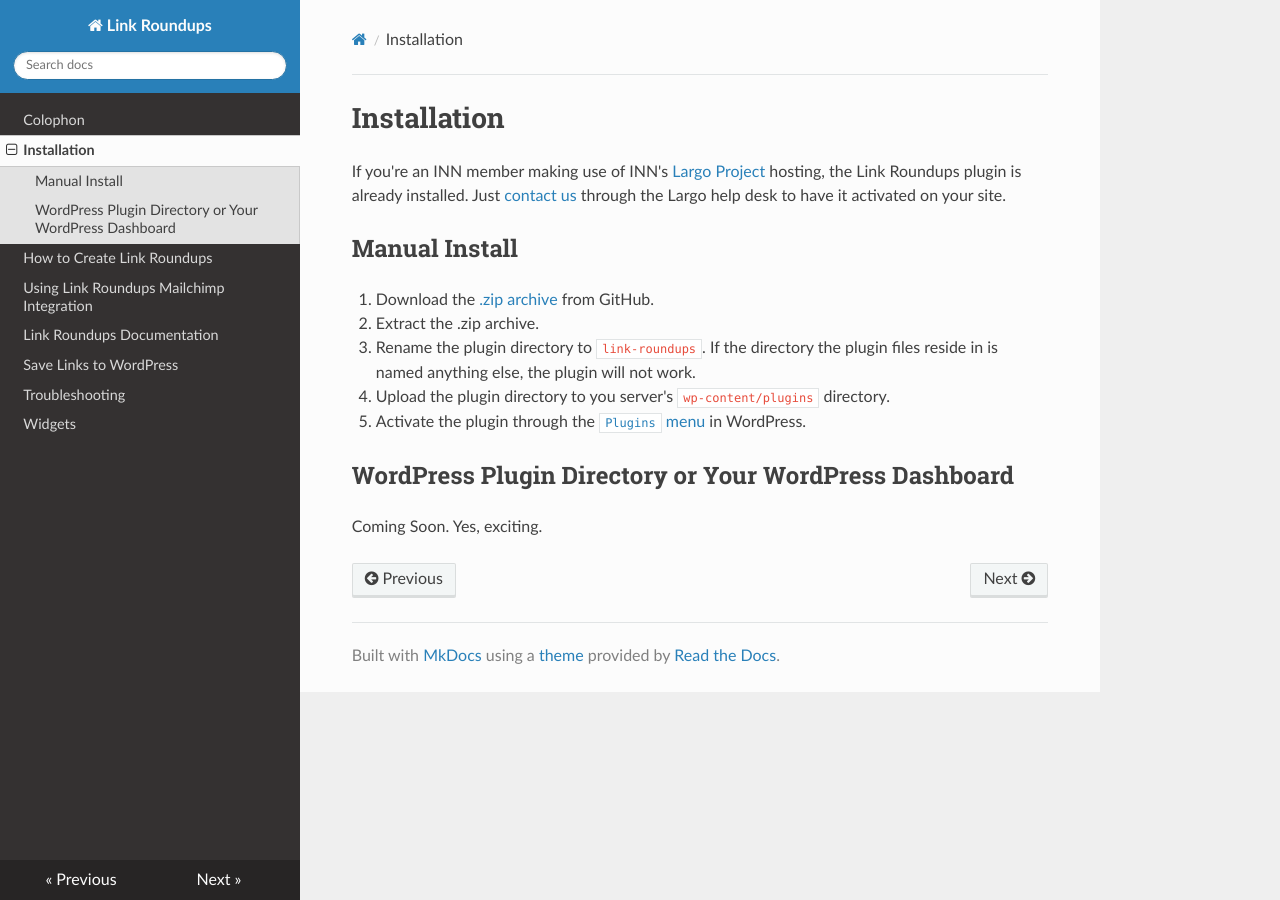
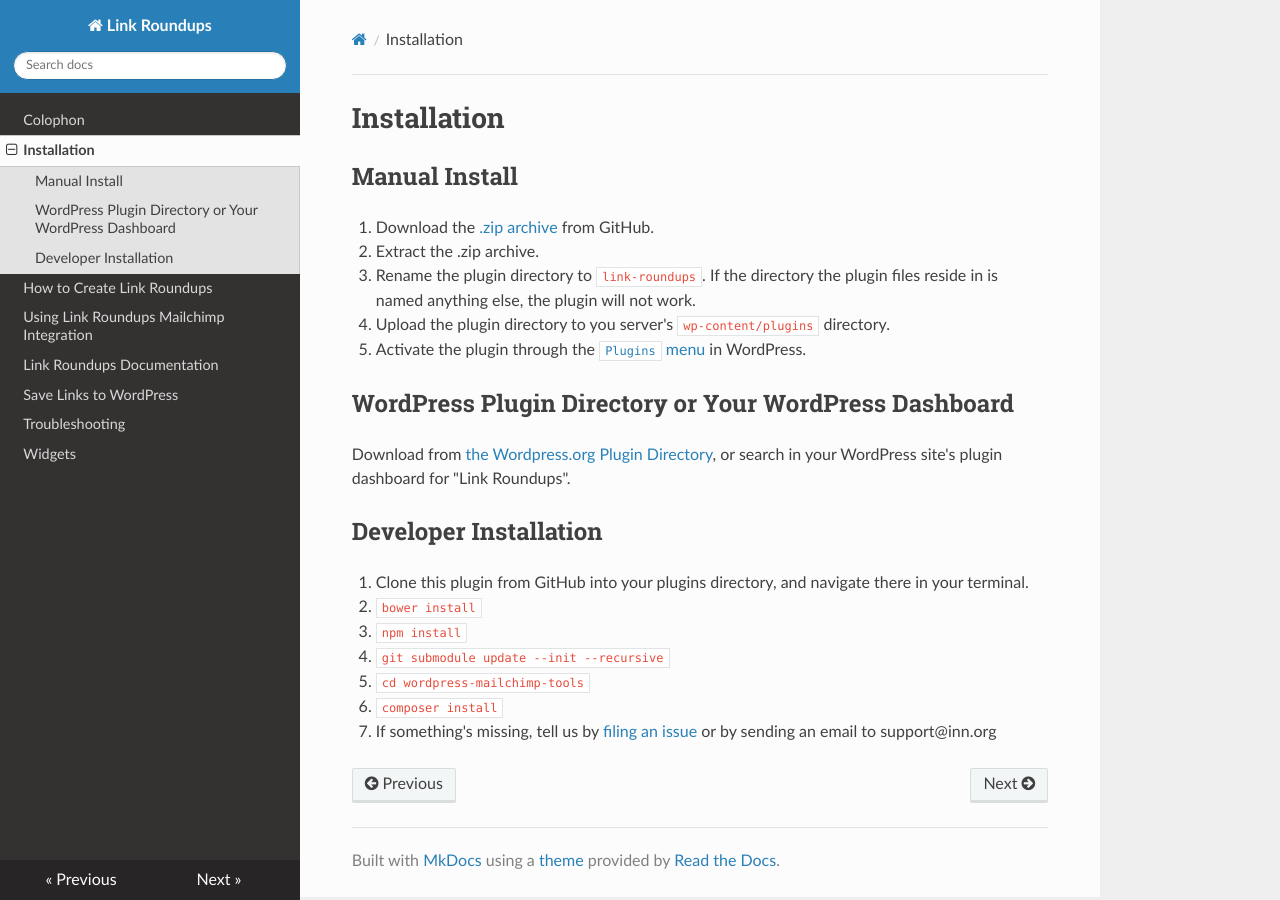
Before and after one commit to INN/link-roundups, an MkDocs documentation site: the page built from docs/installation.md, in a window 1280 px wide. Built offline with MkDocs 1.6.1, drawn with Linux system fonts in a browser that asks for light colours; nearby versions of some CDN libraries.

Commit message:
Add developer documentation

```diff
--- a/docs/installation.md
+++ b/docs/installation.md
@@ -1,6 +1,4 @@
 # Installation
-
-If you're an INN member making use of INN's [Largo Project](https://largoproject.org) hosting, the Link Roundups plugin is already installed. Just [contact us](http://jira.inn.org/servicedesk/customer/portal/4) through the Largo help desk to have it activated on your site.
 
 ## Manual Install
 
@@ -12,4 +10,14 @@ If you're an INN member making use of INN's [Largo Project](https://largoproject
 
 ## WordPress Plugin Directory or Your WordPress Dashboard
 
-Coming Soon. Yes, exciting.
+Download from [the Wordpress.org Plugin Directory](https://wordpress.org/plugins/link-roundups/), or search in your WordPress site's plugin dashboard for "Link Roundups".
+
+## Developer Installation
+
+1. Clone this plugin from GitHub into your plugins directory, and navigate there in your terminal.
+2. `bower install`
+3. `npm install`
+4. `git submodule update --init --recursive`
+5. `cd wordpress-mailchimp-tools`
+6. `composer install`
+7. If something's missing, tell us by [filing an issue](https://github.com/INN/link-roundups/issues/new) or by sending an email to support@inn.org
```
